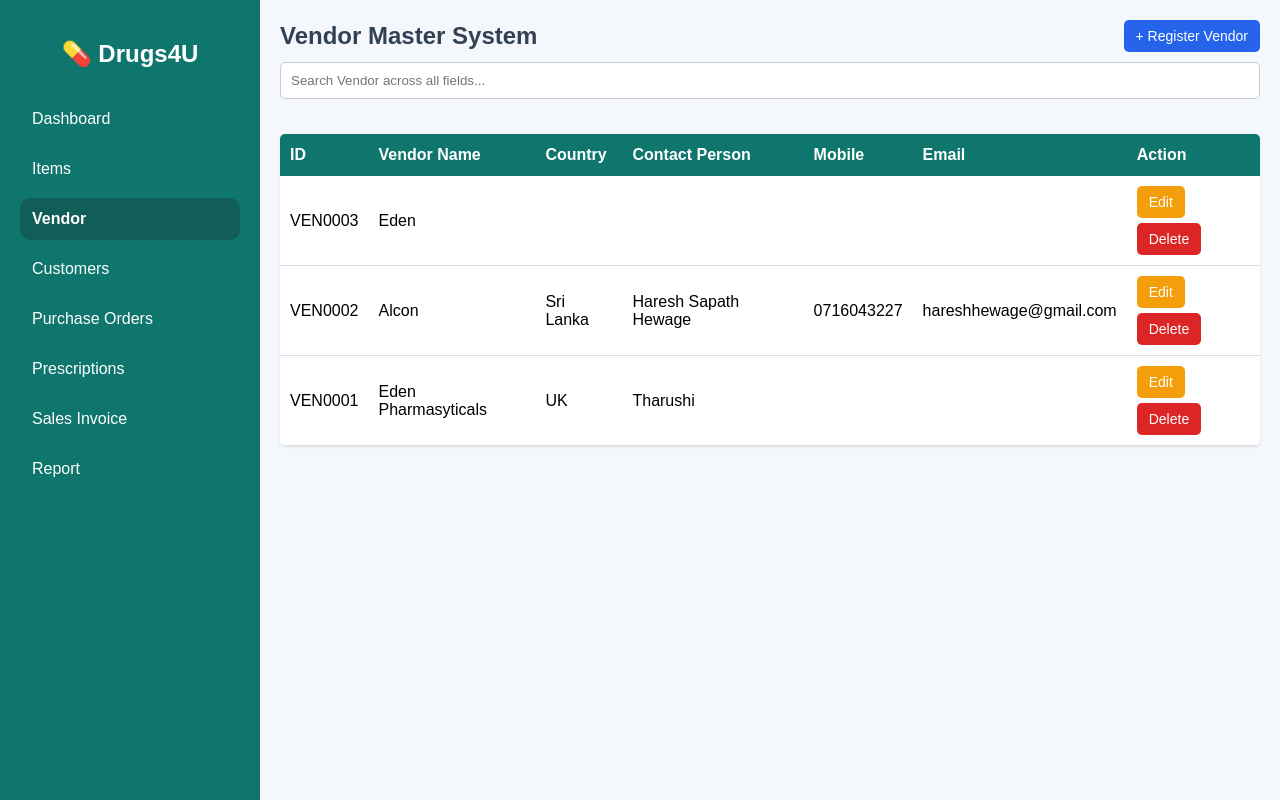
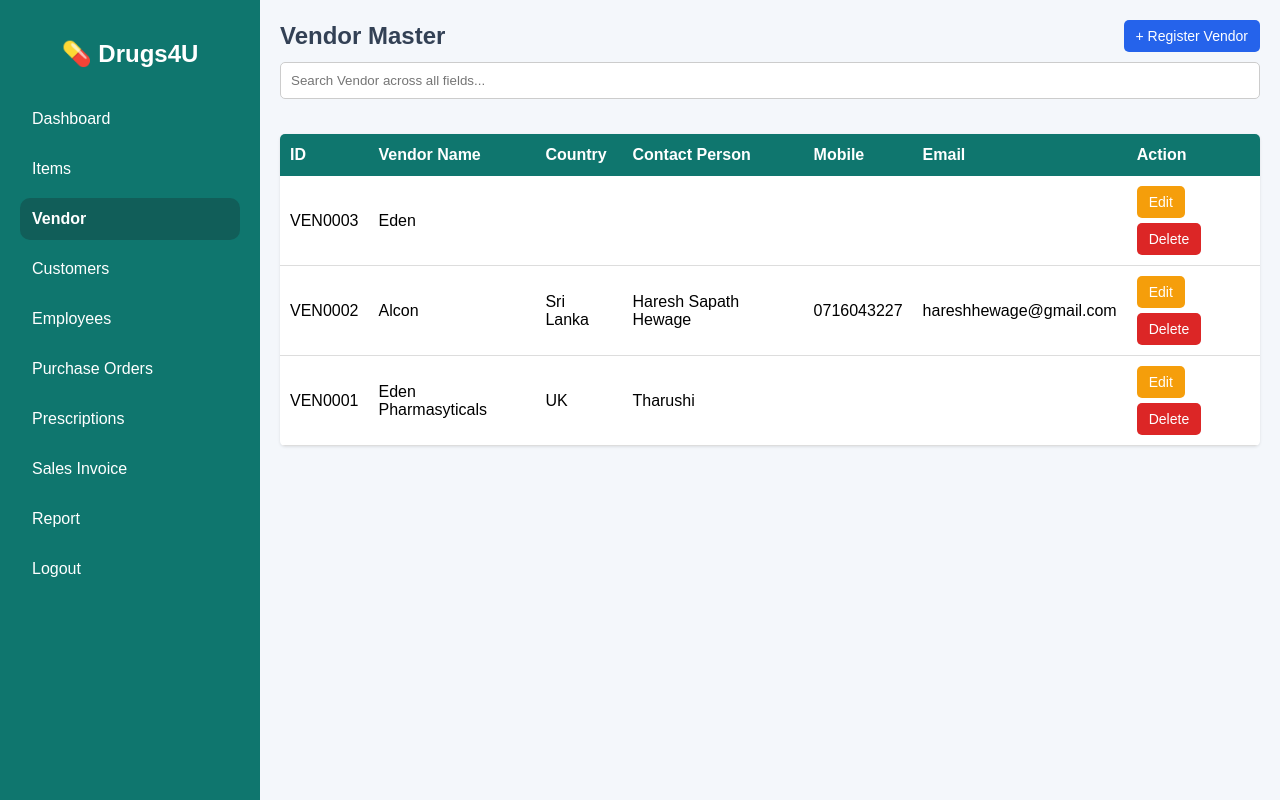
Before and after one commit to hareshhewage-jpg/Pharmacy, a PHP site: page /vendor.php in a window 1280 px wide. Run offline with PHP 8.4, Linux system fonts and the light colour scheme; data comes from the database, SQL or seed files in the repository.

Commit message:
Updated the vendor page

```diff
--- a/vendor.php
+++ b/vendor.php
@@ -347,15 +347,17 @@ $vendor_list = runQuery($conn, "SELECT * FROM vendor_master ORDER BY vendor_id D
         <a href="item.php">Items</a>
         <a href="vendor.php" class="active">Vendor</a>
         <a href="customer_list.php">Customers</a>
+        <a href="employee_reg.php">Employees</a>
         <a href="purchase_order.php">Purchase Orders</a>
         <a href="prescription_list.php">Prescriptions</a>
         <a href="sales_invoice.php">Sales Invoice</a>
         <a href="report.php">Report</a>
+        <a href="login_emp.php">Logout</a>
     </div>
 
     <div class="main-content">
         <div class="top-bar">
-            <h2>Vendor Master System</h2>
+            <h2>Vendor Master</h2>
             <div class="action-buttons">
                 <button class="po-btn" onclick="openVendorPopup()">+ Register Vendor</button>
             </div>
```
